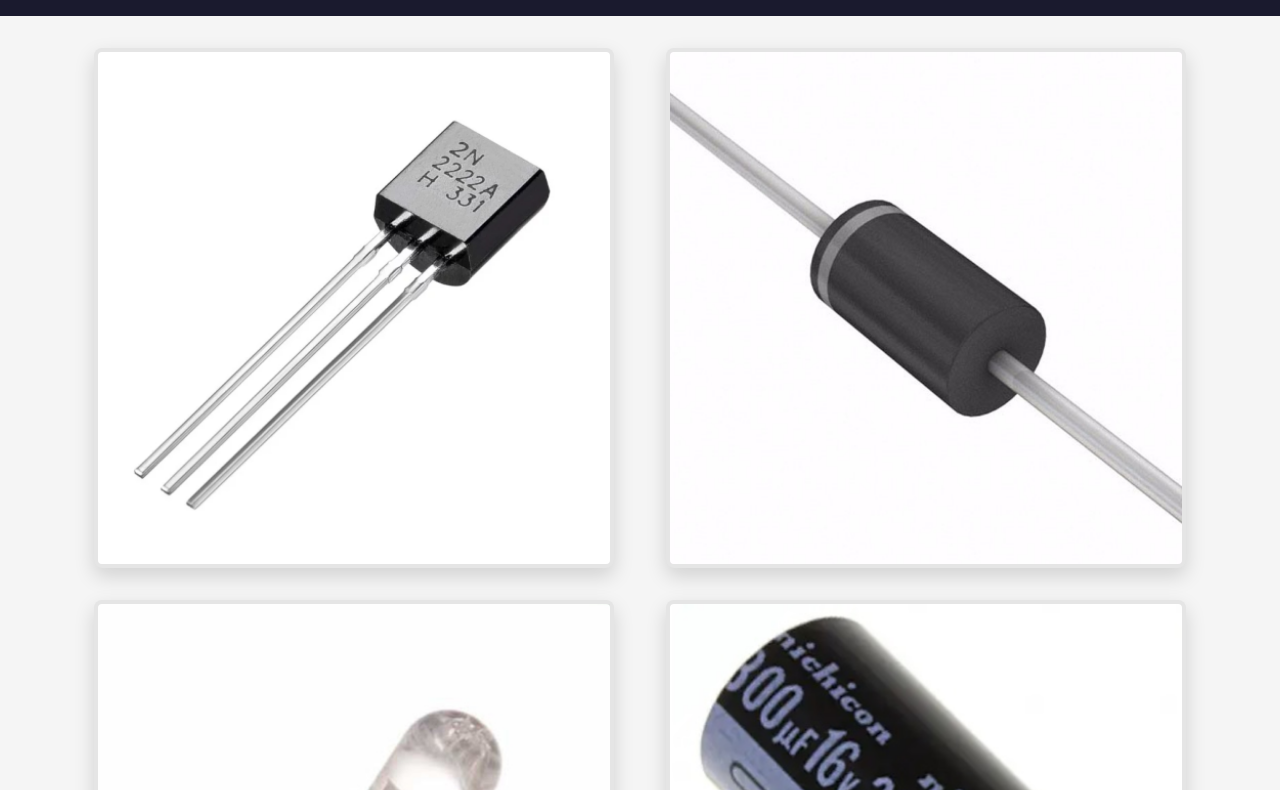
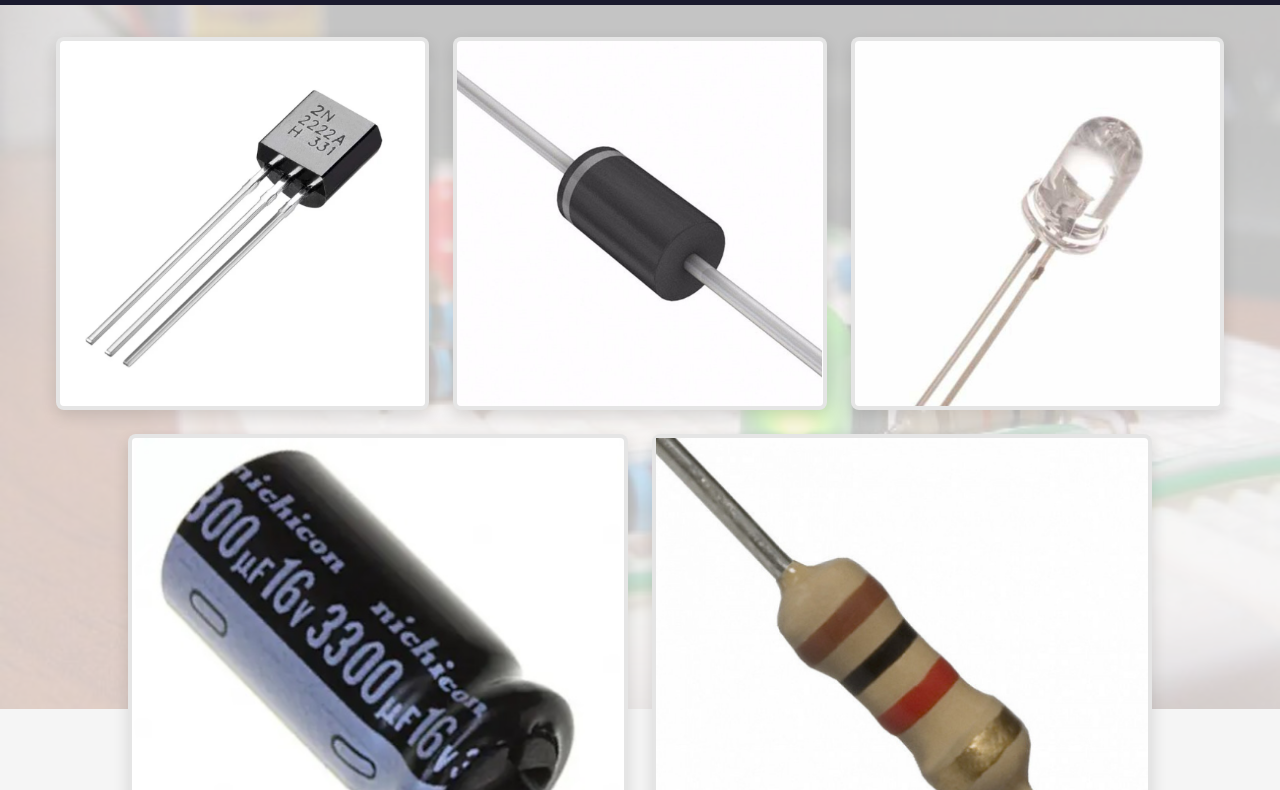
Before and after one commit to angelmicelti/AppCalculosElectronica, a plain HTML site: page index.html in a window 1280 px wide. Shown: the part 91-881 px from the top of the page. Drawn offline with Linux system fonts and the light colour scheme.

Commit message:
Update index.html

````diff
--- a/index.html
+++ b/index.html
@@ -1,93 +1,113 @@
 <!DOCTYPE html>
 <html lang="es">
 <head>
-  <meta charset="UTF-8"/>
-  <meta name="viewport" content="width=device-width, initial-scale=1.0"/>
-  <title>Calcula electrónica con Angelmicelti</title>
+  <meta charset="UTF-8">
+  <meta http-equiv="X-UA-Compatible" content="IE=edge">
+  <meta name="viewport" content="width=device-width, initial-scale=1.0">
+  <title>Cálculos electrónicos con Angelmicelti</title>
+
+  <!--[if lt IE 9]>
+    <script src="https://cdnjs.cloudflare.com/ajax/libs/html5shiv/3.7.3/html5shiv.min.js"></script>
+    <script src="https://cdnjs.cloudflare.com/ajax/libs/respond.js/1.4.2/respond.min.js"></script>
+  <![endif]-->
+
   <style>
-    /* Reset */
-    * {
+    /* Reset global */
+    *, *::before, *::after {
       box-sizing: border-box;
       margin: 0;
       padding: 0;
     }
+    html { font-size: 16px; }
 
+    /* Fondo tenue con pseudo-elemento */
     body {
+      position: relative;
       display: flex;
       flex-direction: column;
       min-height: 100vh;
       font-family: 'Segoe UI', Tahoma, Geneva, Verdana, sans-serif;
-      background-color: #f5f5f5;
       color: #333;
+      background: #f5f5f5;
+    }
+    body::before {
+      content: "";
+      position: fixed;
+      top: 0;
+      left: 0;
+      width: 100vw;
+      height: 100vh;
+      background: url('images/fondo-electronica.jpg') center/cover no-repeat;
+      opacity: 0.20; /* Opacidad aumentada para ver mejor el fondo */
+      z-index: -1;
     }
 
     header {
-      background-color: #1a1a2e;
+      background: #1a1a2e;
       color: #fff;
       text-align: center;
-      padding: 2rem 1rem;
+      padding: 1.5rem 1rem;
     }
-
     header h1 {
-      font-size: 2rem;
-      letter-spacing: 1px;
+      font-size: clamp(1.5rem, 4vw, 2.5rem);
+      line-height: 1.2;
     }
 
     nav {
-      flex: 1;
-      display: grid;
-      grid-template-columns: repeat(auto-fit, minmax(540px, 1fr));
-      gap: 2rem;
+      display: flex;
+      flex-wrap: wrap;
+      justify-content: center;
+      gap: 1.5rem;
+      padding: 2rem 1rem;
       max-width: 1200px;
-      margin: 2rem auto;
-      padding: 0 1rem;
-      justify-items: center;
+      margin: 0 auto;
     }
 
+    /* Botones flexibles entre 300×300 y 500×500 */
     .btn {
       position: relative;
-      display: block;
-      width: 520px;
-      height: 520px;
-      border-radius: 8px;
+      flex: 1 1 300px;
+      min-width: 300px;
+      max-width: 500px;
+      width: 100%;
+      aspect-ratio: 1 / 1;
       background-color: #fff;
       background-position: center;
       background-repeat: no-repeat;
       background-size: contain;
-      border: 4px solid rgba(0, 0, 0, 0.1);
-      box-shadow: 0 8px 20px rgba(0, 0, 0, 0.15);
+      border: 4px solid rgba(0,0,0,0.1);
+      border-radius: 8px;
+      box-shadow: 0 6px 16px rgba(0,0,0,0.12);
+      transition: transform .3s ease, box-shadow .3s ease, border-color .3s ease;
+      text-decoration: none;
       overflow: hidden;
-      transition: transform 0.3s, box-shadow 0.3s, border-color 0.3s;
+    }
+    .btn:hover {
+      transform: translateY(-6px);
+      box-shadow: 0 10px 24px rgba(0,0,0,0.16);
+      border-color: rgba(0,0,0,0.2);
     }
 
-    /* Etiqueta oculta y luego visible */
     .btn .label {
       position: absolute;
-      bottom: 10px;
+      bottom: .75rem;
       left: 50%;
       transform: translateX(-50%) translateY(20px);
       background: rgba(255,255,255,0.9);
-      padding: 6px 12px;
+      padding: .5rem 1rem;
       border-radius: 4px;
-      font-size: 1.8rem;    /* 50% más grande que 1.2rem */
+      font-size: 1.8rem;
       color: #222;
       opacity: 0;
-      transition: opacity 0.3s, transform 0.3s;
+      transition: opacity .3s ease, transform .3s ease;
       pointer-events: none;
     }
-
     .btn:hover .label {
       opacity: 1;
       transform: translateX(-50%) translateY(0);
     }
 
-    .btn:hover {
-      transform: translateY(-8px);
-      box-shadow: 0 12px 30px rgba(0, 0, 0, 0.2);
-      border-color: rgba(0, 0, 0, 0.2);
-    }
-
-    /* Imágenes de fondo */
+    /* Imágenes de cada botón */
     #transistor   { background-image: url('images/transistor.png'); }
     #diodo        { background-image: url('images/diodo.png'); }
     #led          { background-image: url('images/led.png'); }
@@ -102,52 +122,60 @@
     #resistencias:hover { background-image: url('images/resistencias-symbol.png'); }
 
     footer {
-      background-color: #1a1a2e;
+      background: #1a1a2e;
       color: #fff;
       text-align: center;
       padding: 1rem;
-      font-size: 0.9rem;
+      font-size: .9rem;
     }
-
     footer a {
       color: #66fcf1;
       text-decoration: none;
     }
-
     footer a:hover {
       text-decoration: underline;
+    }
+
+    /* En pantallas muy pequeñas, cada botón ocupa toda la fila */
+    @media (max-width: 300px) {
+      .btn {
+        flex: 0 0 100%;
+        min-width: 100%;
+      }
     }
   </style>
 </head>
 <body>
+
   <header>
     <h1>Calcula electrónica con Angelmicelti</h1>
   </header>
 
   <nav>
-    <a href="Transistor.html"   class="btn" id="transistor"   target="_blank" rel="noopener">
+    <a href="Transistor.html"   id="transistor"   class="btn" target="_blank" rel="noopener">
       <span class="label">Transistor</span>
     </a>
-    <a href="Diodo.html"        class="btn" id="diodo"        target="_blank" rel="noopener">
+    <a href="Diodo.html"        id="diodo"        class="btn" target="_blank" rel="noopener">
       <span class="label">Diodo</span>
     </a>
-    <a href="Led.html"          class="btn" id="led"          target="_blank" rel="noopener">
+    <a href="Led.html"          id="led"          class="btn" target="_blank" rel="noopener">
       <span class="label">LED</span>
     </a>
-    <a href="Condensador.html"  class="btn" id="condensador"  target="_blank" rel="noopener">
+    <a href="Condensador.html"  id="condensador"  class="btn" target="_blank" rel="noopener">
       <span class="label">Condensador</span>
     </a>
-    <a href="Resistencias.html" class="btn" id="resistencias" target="_blank" rel="noopener">
+    <a href="Resistencias.html" id="resistencias" class="btn" target="_blank" rel="noopener">
       <span class="label">Resistencias</span>
     </a>
   </nav>
 
   <footer>
-    Visita mi sitio principal en
+    Visita mi web principal en
     <a href="https://angelmicelti.github.io" target="_blank" rel="noopener">
       angelmicelti.github.io
     </a>
   </footer>
+
 </body>
 </html>
 ```
````
